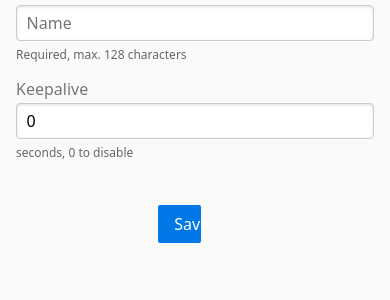
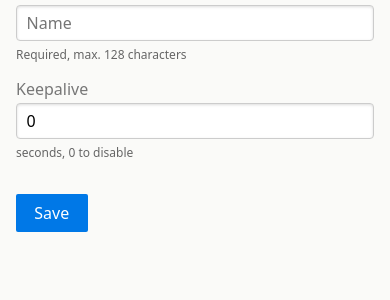
Before and after one commit to dunkelstern/wireguard-web, a Django app: page /client-new in a window 390 px wide; the page is wider, and only the part inside the window is pictured. Shown: the part 356-656 px from the top of that part. Run offline with Django 4.2, Linux system fonts and the light colour scheme; the visitor is signed in with stand-in values (Sample User, id 1); data that the repository does not hold is empty.

Commit message:
Styling for mobile devices

```diff
--- a/wireguard/static/css/site.css
+++ b/wireguard/static/css/site.css
@@ -97,13 +97,31 @@
 
 /* Overrides */
 
-.pure-form-aligned .pure-control-group label {
-    width: 33%;
+@media screen and (min-width: 64em) {
+    .pure-form-aligned .pure-control-group label {
+        width: 33%;
+    }
+
+    .pure-form-aligned .pure-controls {
+        margin-left: calc(33% + 1.5em);
+    }
 }
 
-.pure-form-aligned .pure-controls {
-    margin-left: calc(33% + 1.5em);
+@media screen and (max-width: 48em) {
+    .pure-form-aligned .pure-control-group label {
+        width: auto;
+    }
+
+    .pure-form-aligned .pure-controls {
+        margin-left: 0;
+    }
+
+    .pure-form button[type="submit"] {
+        margin: auto;
+        margin-right: 1em;
+    }
 }
+
 
 /* Accordion styles */
 .tabs input {
```
